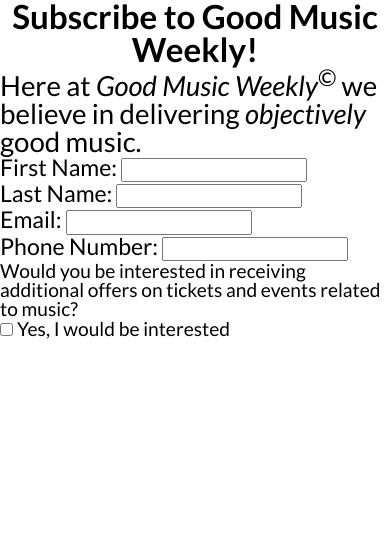
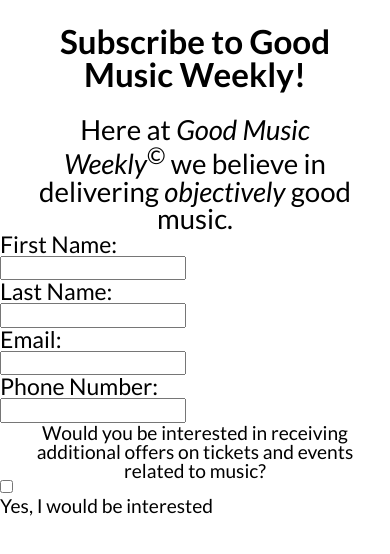
Before and after one commit to jdavenportITMD362/project1, a plain HTML site: page index.html in a window 390 px wide. Drawn offline with nearby package versions, Linux system fonts and the light colour scheme; a script that the page names is missing.

Commit message:
Mobile layout h1, p, label

```diff
--- a/css/screen.css
+++ b/css/screen.css
@@ -8,8 +8,6 @@ h1, p, label, textarea, button, input {
 h1 {
 	font-size: 2.074em;
 	font-weight: bold;
-	box-sizing: border-box;
-	text-align: center;
 }
 
 p {
@@ -36,3 +34,22 @@ label {
 #interestDiv label {
 	font-size: 1.2em;
 }
+
+/* Mobile Layout */
+h1 {
+	box-sizing: border-box;
+	text-align: center;
+	margin: .75em;
+}
+
+p {
+	box-sizing: border-box;
+	width: 85%;
+	margin: 0 auto 0 auto;
+	text-align: center;
+}
+
+label {
+	box-sizing: border-box;
+	display: block;
+}
```
